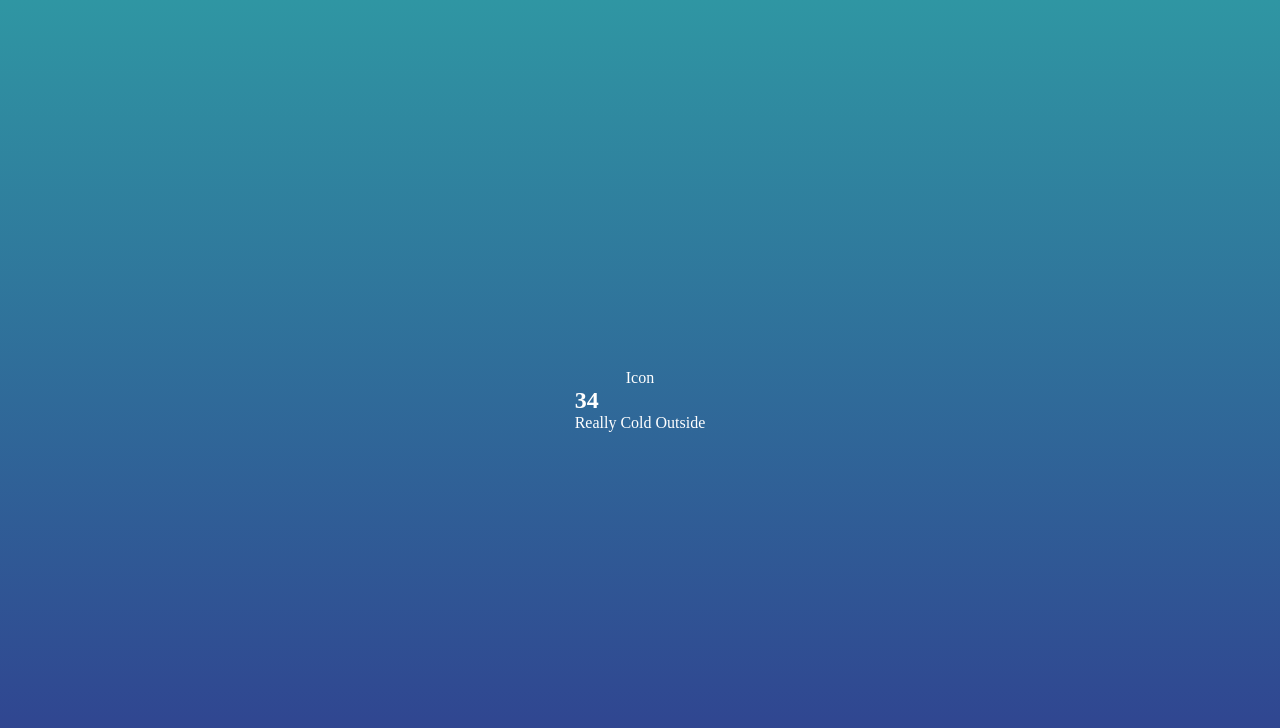
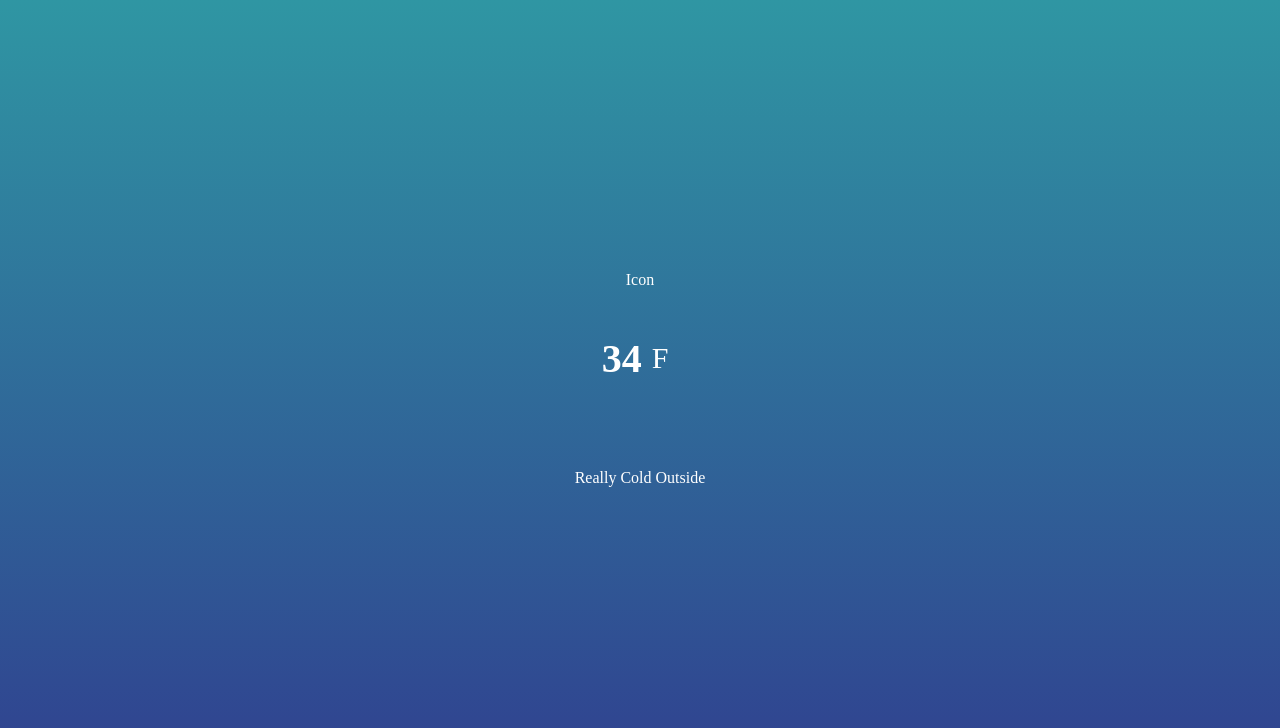
Before and after one commit to kirklandtc/g107Bravo_weather, a plain HTML site: page index.html in a window 1280 px wide. Drawn offline with Linux system fonts and the light colour scheme.

Commit message:
new content

```diff
--- a/index.html
+++ b/index.html
@@ -14,7 +14,10 @@
       <p>Icon</p>
     </div>
       <div class="temperature">
-      <h2 class="temperature-degree">34</h2>
+        <div class="degree-section">
+        <h2 class="temperature-degree">34</h2>
+        <span>F</span>
+      </div>
       <div class="temperature-description">Really Cold Outside</div>
     </div>
 
--- a/style.css
+++ b/style.css
@@ -17,7 +17,8 @@ body {
 
 }
 
-.location {
+.location,
+.temperature {
   height: 30vh;
   width: 50%;
   display: flex;
@@ -25,3 +26,18 @@ body {
   align-items: center;
 
 }
+.temperature {
+  flex-direction: column;
+}
+.degree-section {
+  display: flex;
+  align-items: center;
+  curson: pointer;
+}
+.degree-section span {
+  margin: 10px;
+  font-size: 30px;
+}
+.degree-section h2 {
+  font-size: 40px;
+}
```
